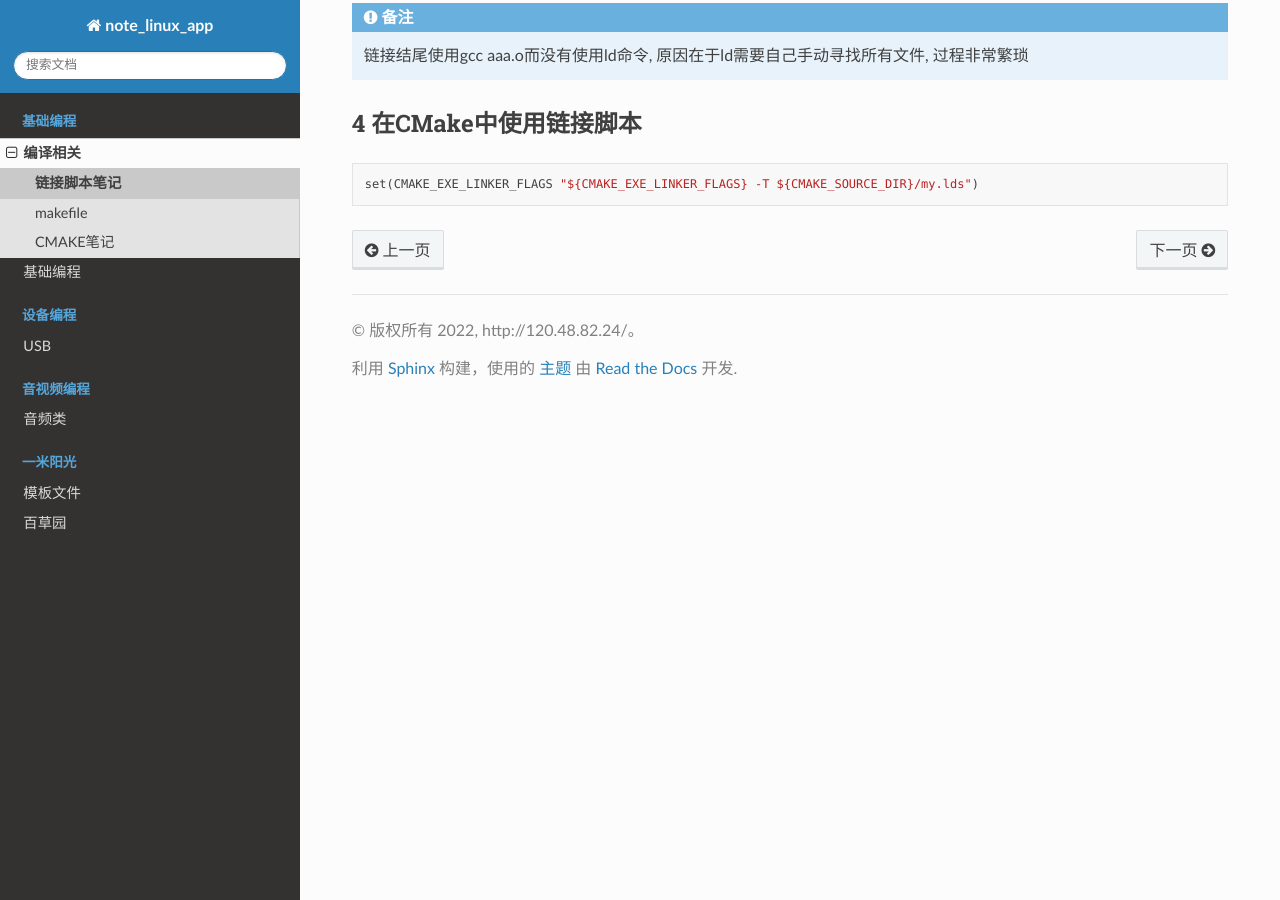
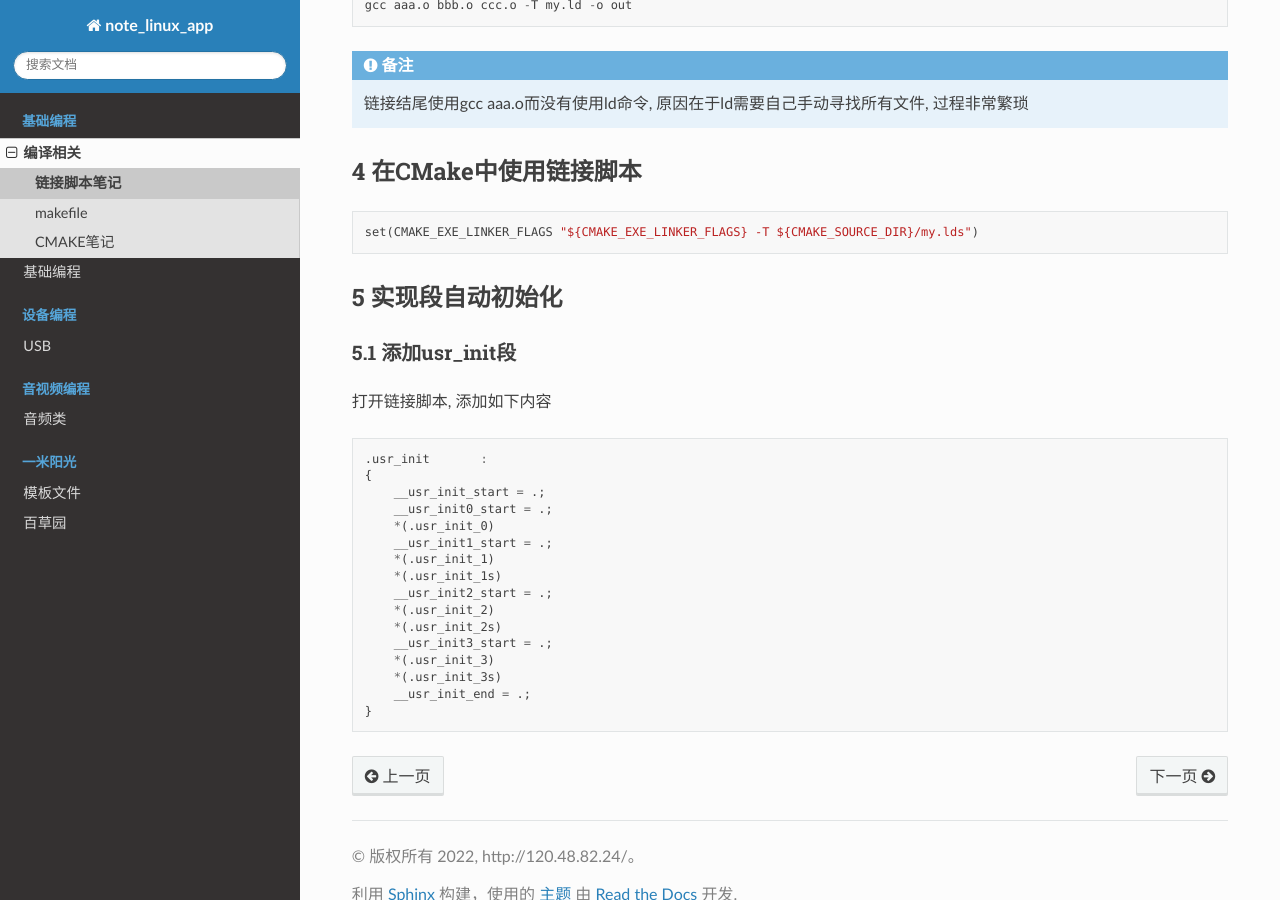
Before and after one commit to lzstudy/note_linux_app, a Sphinx documentation site: the page built from source/base/make/ld.rst, in a window 1280 px wide and 900 px high, scrolled down 694 px. Built offline with Sphinx 7.4.7 and the Read the Docs theme 2.0.0, drawn with Linux system fonts in a browser that asks for light colours.

Commit message:
feat |> 添加链接脚本文件

```diff
--- a/source/base/make/ld.rst
+++ b/source/base/make/ld.rst
@@ -44,3 +47,30 @@
 .. code:: c
 
    set(CMAKE_EXE_LINKER_FLAGS "${CMAKE_EXE_LINKER_FLAGS} -T ${CMAKE_SOURCE_DIR}/my.lds")
+
+5 实现段自动初始化
+------------------
+
+5.1 添加usr_init段
+******************
+
+打开链接脚本, 添加如下内容
+
+.. code:: c
+
+  .usr_init       :
+  {
+      __usr_init_start = .;
+      __usr_init0_start = .;
+      *(.usr_init_0)
+      __usr_init1_start = .;
+      *(.usr_init_1)
+      *(.usr_init_1s)
+      __usr_init2_start = .;
+      *(.usr_init_2)
+      *(.usr_init_2s)
+      __usr_init3_start = .;
+      *(.usr_init_3)
+      *(.usr_init_3s)
+      __usr_init_end = .;
+  }
```
Also changed, not shown: other parts of source/base/make/ld.rst (+3 -0 lines).
